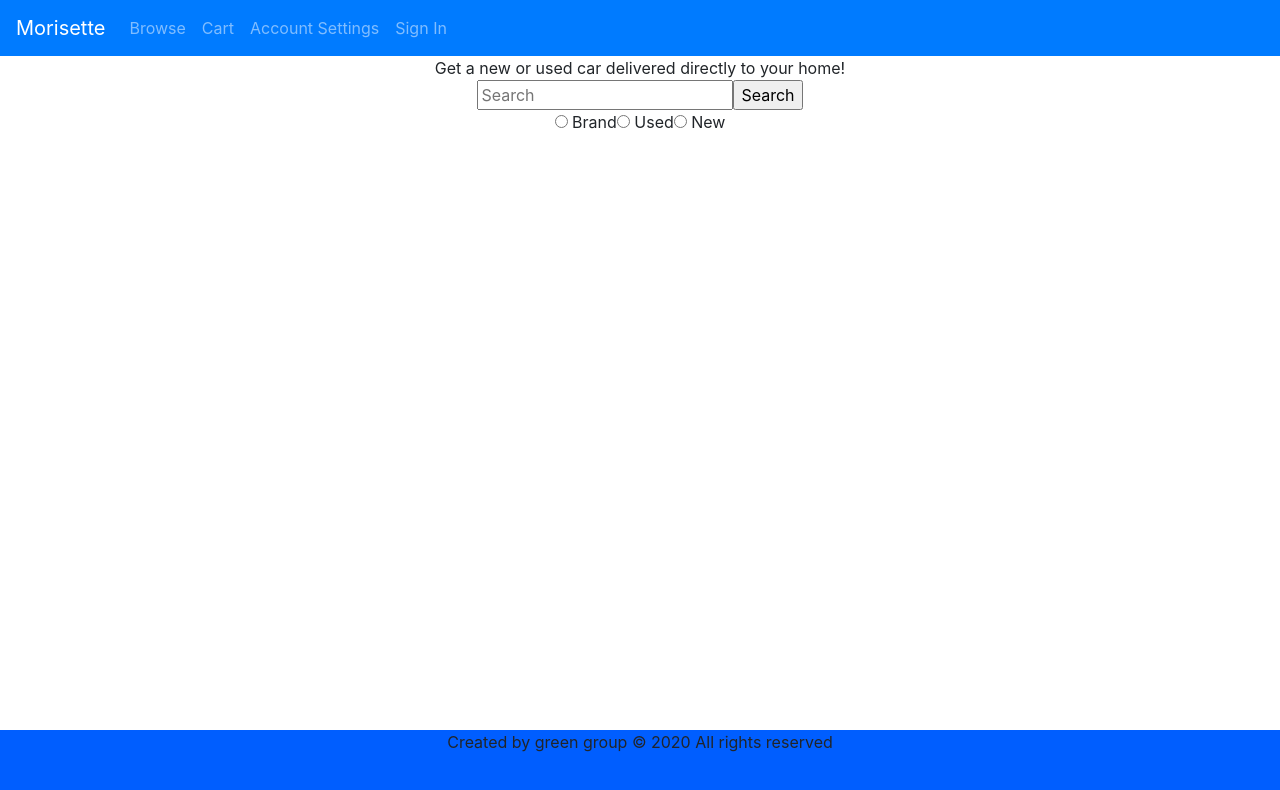
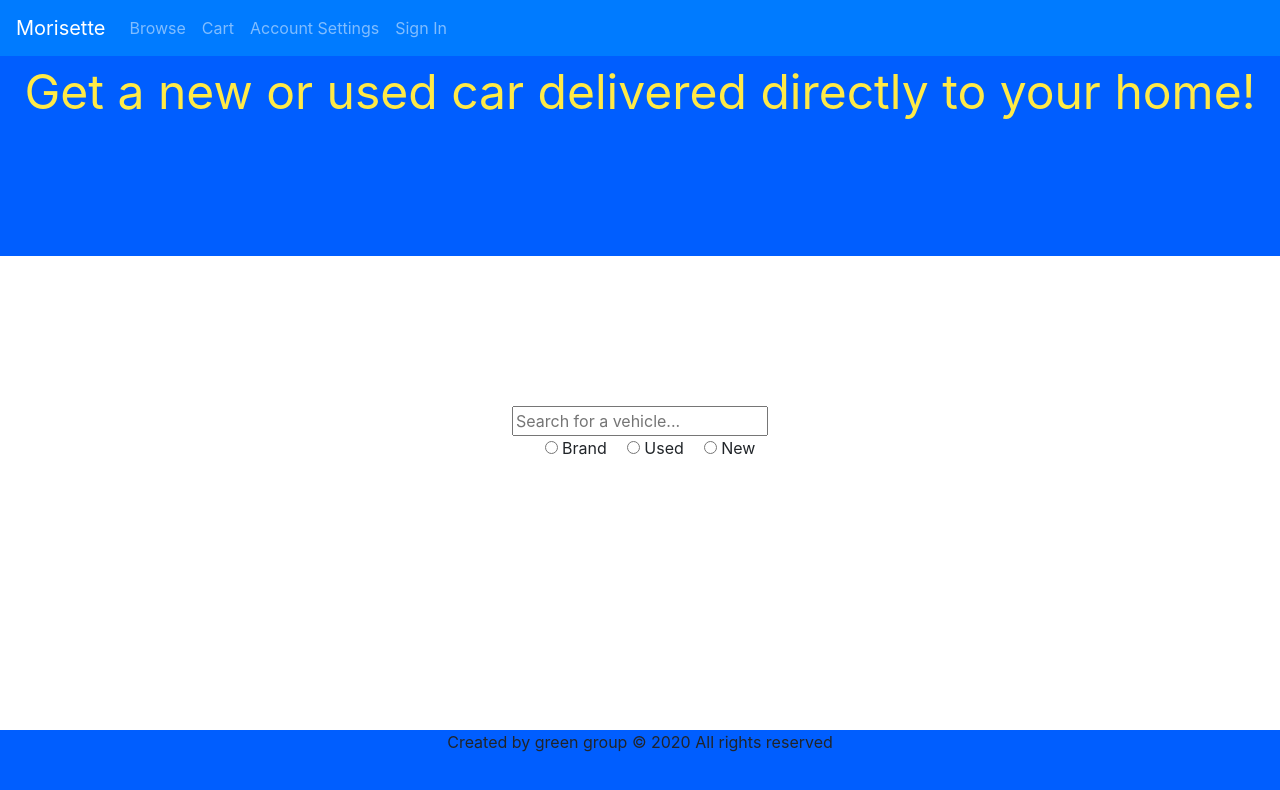
Before and after one commit to achall1/MorissetteApp, a React (Create React App) app in the folder frontend/: page / in a window 1280 px wide. Shown: the top 790 px of the page. Built offline with nearby package versions, Linux system fonts and the light colour scheme.

Commit message:
enabled browse submission on enter key pressed

```diff
--- a/frontend/src/Components/home.js
+++ b/frontend/src/Components/home.js
@@ -1,25 +1,33 @@
 import React, { useState } from 'react';
 import Footer from './footer'
+import '../Styles/home_style.css';
 
 const Home = () => {
     const [searchText, setSearchText] = useState("");
     const [selection, setSelection] = useState("");
-    const handleSearch = () => {
+    const enterKeyPressed = (e) => {
         //This function will send the search params to the API
-        alert("Search Text: " + searchText + " Selection: " + selection)
+        //After the user uses the enter key
+        if (e.key === "Enter"){
+            alert("Search Text: " + searchText + " Selection: " + selection)
+        }
     }
     return (
         <div>
-            <div>
-                <div id="homeBanner"> Get a new or used car delivered directly to your home!</div>
-                <input type="text"  placeholder="Search" onChange={e => setSearchText(e.target.value)}/>
-                <input type="button" onClick={handleSearch} value="Search"></input>
-               <div>
-                    <input type="radio" name="searchType" onClick={e => setSelection("Brand")}></input> Brand
-                    <input type="radio" name="searchType" onClick={e => setSelection("Used")}></input> Used
-                    <input type="radio" name="searchType" onClick={e => setSelection("New")}></input> New
+            <div id="homeBanner"> Get a new or used car delivered directly to your home!</div>
+            <div className="userSearch">
+                <input
+                type="text"
+                placeholder="Search for a vehicle..."
+                onChange={e => setSearchText(e.target.value)}
+                onKeyPress={enterKeyPressed}
+                />
+            </div>
+                <div>
+                    <input id="radioelem" type="radio" name="searchType" onClick={e => setSelection("Brand")} onKeyPress={enterKeyPressed}></input> Brand
+                    <input id="radioelem" type="radio" name="searchType" onClick={e => setSelection("Used")} onKeyPress={enterKeyPressed}></input> Used
+                    <input id="radioelem" type="radio" name="searchType" onClick={e => setSelection("New")} onKeyPress={enterKeyPressed}></input> New
                </div>
-            </div>
             <Footer />
         </div>
     )
--- a/frontend/src/Styles/home_style.css
+++ b/frontend/src/Styles/home_style.css
@@ -1,5 +1,18 @@
 #homeBanner {
     background: #005EFF;
+    height: 200px;
     color: #FFEA47;
-    font-size: 48;
+    font-size: 48px;
 }
+
+.userSearch {
+    margin-top: 150px;
+}
+
+.userSearch {
+
+}
+
+#radioelem {
+    margin-left: 20px;
+}
```
